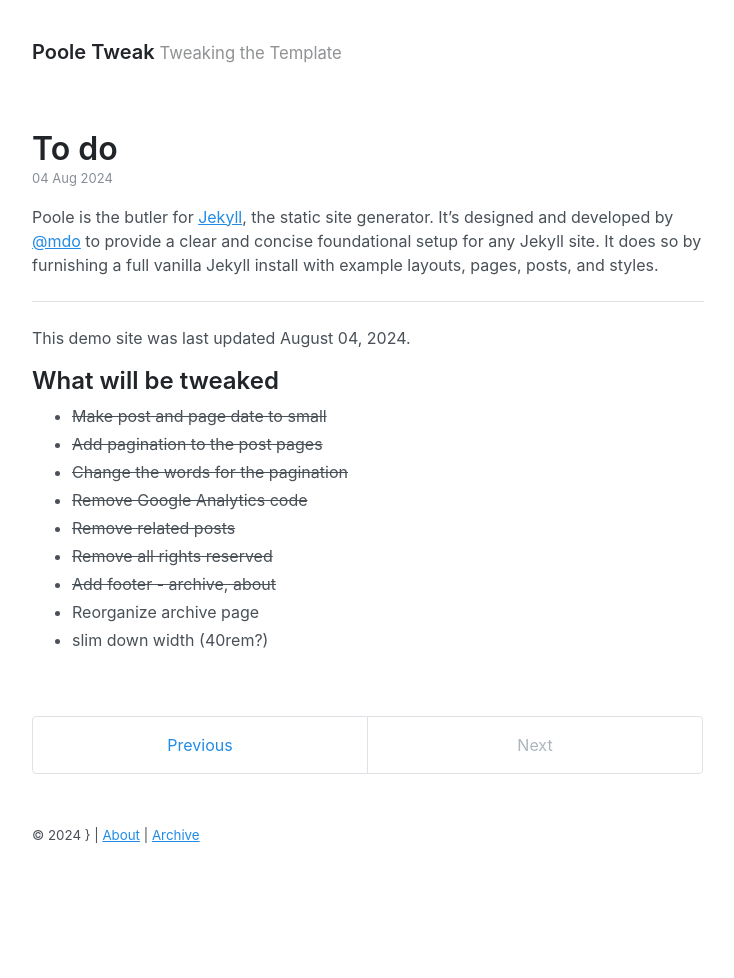
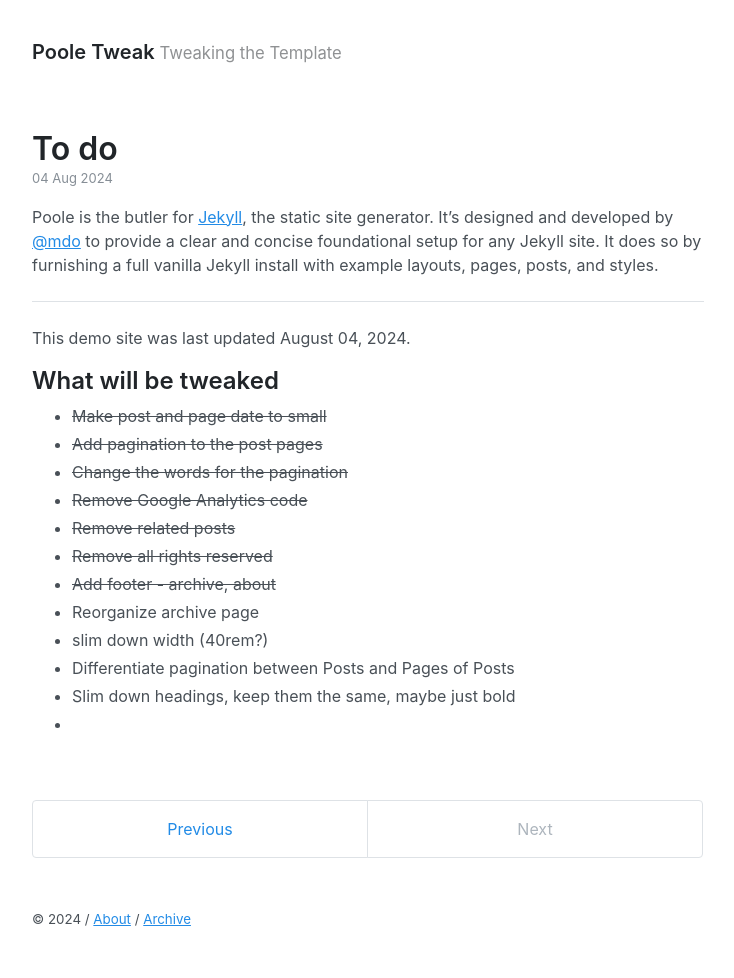
Before and after one commit to akmolteni/gp, a Jekyll site: the page built from _posts/2024-08-04-todo.md, in a window 1280 px wide. Shown: the whole page, without its empty margins (272-1006 px from the left). Built offline with Jekyll 4.4.1, drawn with Linux system fonts in a browser that asks for light colours; before the commit the page ends 900 px from its top, so only the background shows below that.

Commit message:
New ideas

```diff
--- a/_layouts/default.html
+++ b/_layouts/default.html
@@ -19,9 +19,9 @@
 
       <footer class="footer">
         <small>
-          &copy; <time datetime="{{ site.time | date_to_xmlschema }}">{{ site.time | date: '%Y' }}</time> }
-          | <a href="{{ 'about' | relative_url }}">About</a>
-          | <a href="{{ 'archive' | relative_url }}">Archive</a>
+          &copy; <time datetime="{{ site.time | date_to_xmlschema }}">{{ site.time | date: '%Y' }}</time>
+          / <a href="{{ 'about' | relative_url }}">About</a>
+          / <a href="{{ 'archive' | relative_url }}">Archive</a>
         </small>
       </footer>
     </div>
--- a/_posts/2024-08-04-todo.md
+++ b/_posts/2024-08-04-todo.md
@@ -21,3 +21,6 @@ This demo site was last updated {{ site.time | date: "%B %d, %Y" }}.
 * ~~Add footer - archive, about~~
 * Reorganize archive page
 * slim down width (40rem?)
+* Differentiate pagination between Posts and Pages of Posts
+* Slim down headings, keep them the same, maybe just bold
+*
```
